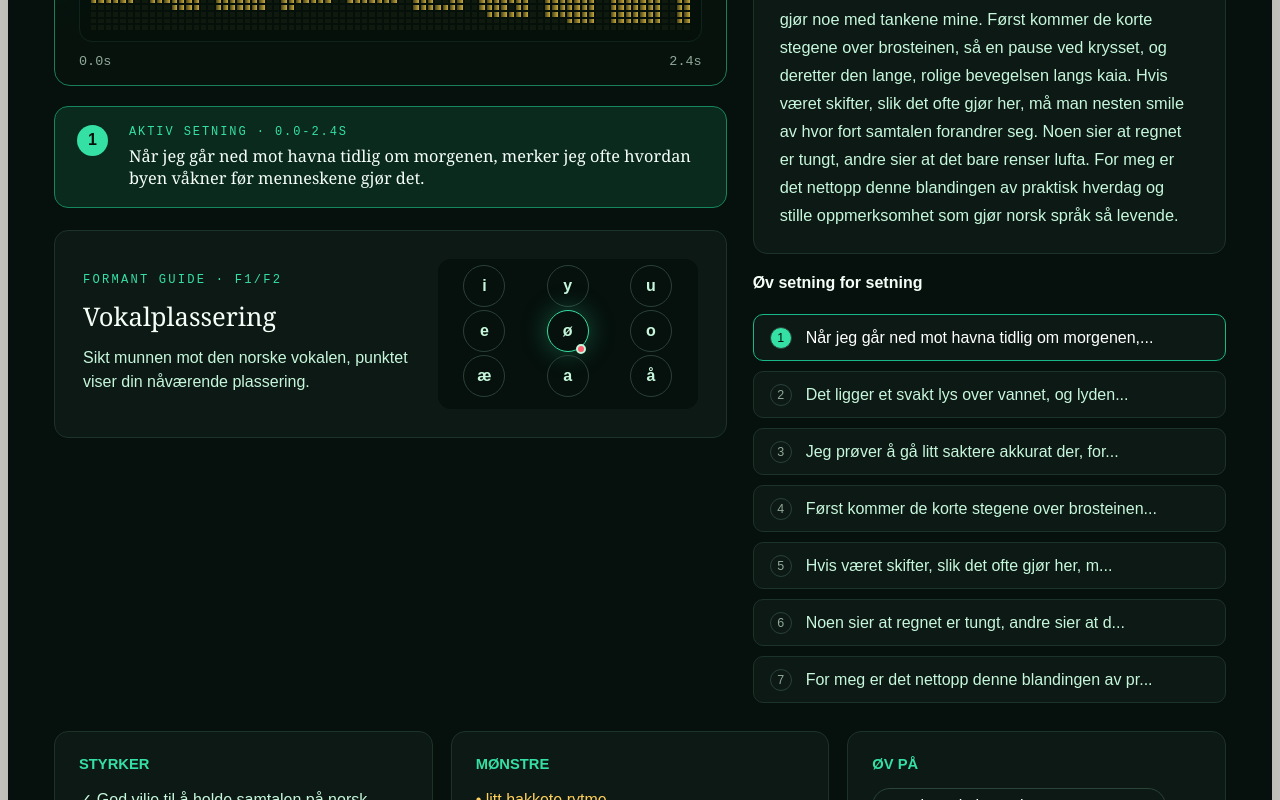
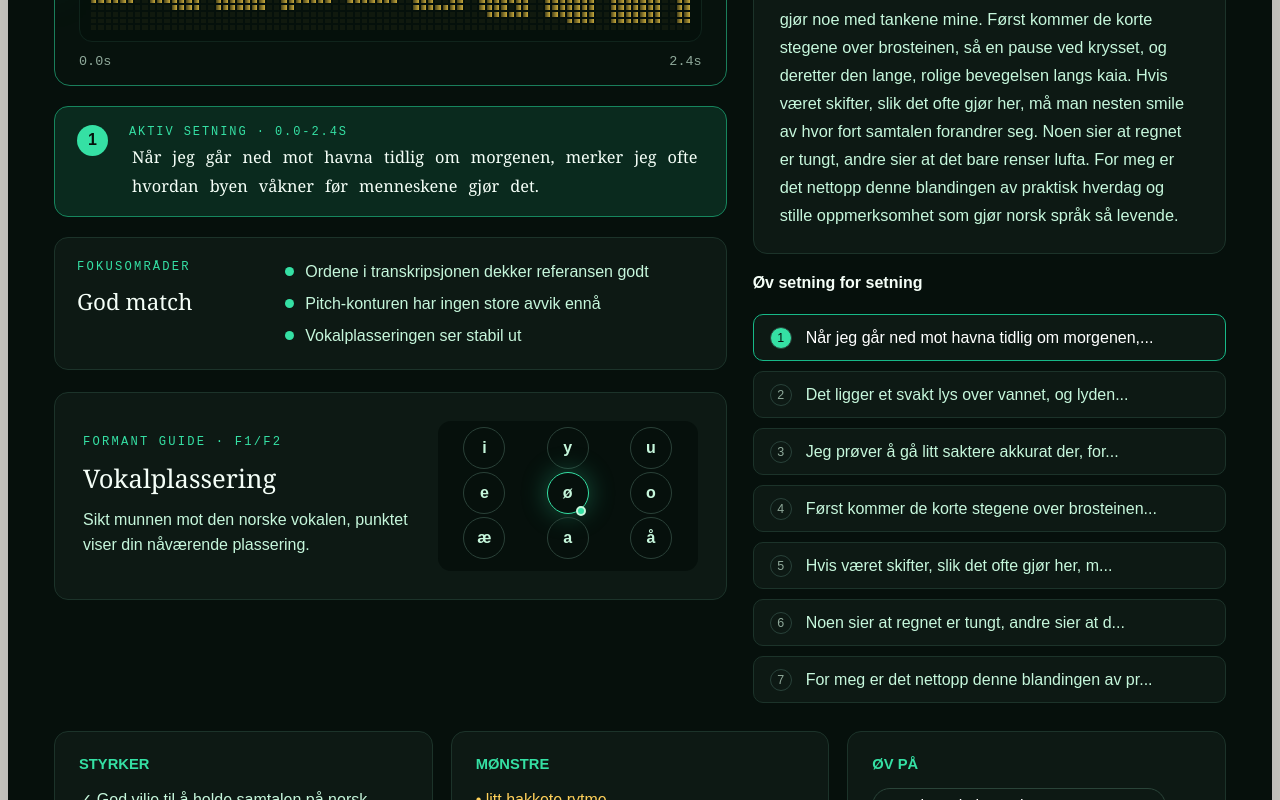
Before and after one commit to KevinGj/NorskCoach, a Next.js app: page / in a window 1280 px wide. Shown: the part 1171-1971 px from the top of the page. Built offline with nearby package versions, Linux system fonts and the light colour scheme.

Commit message:
Add pronunciation focus scoring UI

```diff
--- a/app/globals.css
+++ b/app/globals.css
@@ -379,11 +379,28 @@ h1 em {
   position: relative;
 }
 
+.varianceZone {
+  bottom: 0;
+  opacity: 0.22;
+  position: absolute;
+  top: 0;
+  z-index: 1;
+}
+
+.varianceZone.yellow {
+  background: var(--warn);
+}
+
+.varianceZone.red {
+  background: #ff6272;
+}
+
 .pitchOverlay svg {
   height: 100%;
   inset: 0;
   position: absolute;
   width: 100%;
+  z-index: 2;
 }
 
 .pitchOverlay polyline {
@@ -495,7 +512,90 @@ h1 em {
 }
 
 .activeSentence strong {
+  display: flex;
+  flex-wrap: wrap;
   font-size: 1.02rem;
+  gap: 5px;
+}
+
+.wordMark {
+  background: transparent;
+  border-radius: 5px;
+  color: inherit;
+  padding: 1px 3px;
+}
+
+.wordMark.yellow {
+  background: rgba(255, 209, 90, 0.18);
+  color: #ffe7a0;
+}
+
+.wordMark.red {
+  background: rgba(255, 98, 114, 0.2);
+  color: #ff9ca7;
+  text-decoration: underline;
+  text-decoration-thickness: 2px;
+  text-underline-offset: 3px;
+}
+
+.focusScore {
+  align-items: start;
+  background: var(--panel);
+  border: 1px solid var(--line);
+  border-radius: 14px;
+  display: grid;
+  gap: 20px;
+  grid-template-columns: minmax(170px, 0.45fr) minmax(0, 1fr);
+  margin-top: 20px;
+  padding: 22px;
+}
+
+.focusScore.yellow {
+  border-color: rgba(255, 209, 90, 0.45);
+}
+
+.focusScore.red {
+  border-color: rgba(255, 98, 114, 0.55);
+}
+
+.focusScore h3 {
+  font-size: 1.4rem;
+  margin-bottom: 0;
+}
+
+.focusScore ul {
+  display: grid;
+  gap: 9px;
+  list-style: none;
+  margin: 0;
+  padding: 0;
+}
+
+.focusScore li {
+  align-items: center;
+  color: var(--soft);
+  display: grid;
+  gap: 10px;
+  grid-template-columns: 10px minmax(0, 1fr);
+  line-height: 1.45;
+}
+
+.focusScore li span {
+  border-radius: 999px;
+  height: 9px;
+  width: 9px;
+}
+
+.focusScore .good {
+  background: var(--accent);
+}
+
+.focusScore .yellow {
+  background: var(--warn);
+}
+
+.focusScore .red {
+  background: #ff6272;
 }
 
 .vowelChart {
@@ -505,6 +605,14 @@ h1 em {
   grid-template-columns: minmax(0, 1fr) 260px;
   margin-top: 22px;
   padding: 28px;
+}
+
+.vowelChart.yellow {
+  border-color: rgba(255, 209, 90, 0.48);
+}
+
+.vowelChart.red {
+  border-color: rgba(255, 98, 114, 0.58);
 }
 
 .vowelChart h3 {
@@ -557,6 +665,14 @@ h1 em {
   transform: translate(-50%, -50%);
   width: 10px;
   z-index: 3;
+}
+
+.vowelChart.good .vowelDot {
+  background: var(--accent);
+}
+
+.vowelChart.yellow .vowelDot {
+  background: var(--warn);
 }
 
 .referenceColumn {
@@ -842,6 +958,7 @@ h1 em {
   .profileGrid,
   .feedbackGrid,
   .bottomBar,
+  .focusScore,
   .vowelChart {
     grid-template-columns: 1fr;
   }
--- a/app/page.tsx
+++ b/app/page.tsx
@@ -64,6 +64,19 @@ type VoiceOption = {
 };
 
 type PitchPoint = number | null;
+
+type Severity = "good" | "yellow" | "red";
+
+type WordScore = {
+  word: string;
+  severity: Severity;
+};
+
+type VarianceZone = {
+  start: number;
+  width: number;
+  severity: Exclude<Severity, "good">;
+};
 
 declare global {
   interface Window {
@@ -241,6 +254,101 @@ function normalizePitchToLane(pitch: number | null, samples: number[]) {
   return Math.max(18, Math.min(82, 82 - ((pitch - min) / range) * 64));
 }
 
+function normalizeToken(value: string) {
+  return value
+    .toLowerCase()
+    .normalize("NFD")
+    .replace(/[\u0300-\u036f]/g, "")
+    .replace(/[^a-z0-9æøå]/g, "");
+}
+
+function scoreTranscriptWords(reference: string, transcript: string): WordScore[] {
+  if (!transcript.trim()) {
+    return reference.split(/\s+/).filter(Boolean).map((word) => ({ word, severity: "good" }));
+  }
+
+  const spoken = transcript
+    .split(/\s+/)
+    .map(normalizeToken)
+    .filter(Boolean);
+  const spokenSet = new Set(spoken);
+  let cursor = 0;
+
+  return reference.split(/\s+/).filter(Boolean).map((word) => {
+    const token = normalizeToken(word);
+    const orderedIndex = spoken.indexOf(token, cursor);
+    if (!token || orderedIndex >= cursor) {
+      if (orderedIndex >= cursor) cursor = orderedIndex + 1;
+      return { word, severity: "good" };
+    }
+    if (spokenSet.has(token)) return { word, severity: "yellow" };
+    return { word, severity: "red" };
+  });
+}
+
+function buildVarianceZones(nativePitch: PitchPoint[], studentPitch: PitchPoint[]): VarianceZone[] {
+  if (!studentPitch.length) return [];
+
+  const severities = nativePitch.map((nativePoint, index) => {
+    const studentIndex = Math.round((index / Math.max(1, nativePitch.length - 1)) * Math.max(0, studentPitch.length - 1));
+    const studentPoint = studentPitch[studentIndex];
+    if (nativePoint === null || studentPoint === null || studentPoint === undefined) return "good" as Severity;
+    const variance = Math.abs(nativePoint - studentPoint);
+    if (variance > 28) return "red";
+    if (variance > 16) return "yellow";
+    return "good";
+  });
+
+  const zones: VarianceZone[] = [];
+  let zoneStart = -1;
+  let zoneSeverity: VarianceZone["severity"] | null = null;
+
+  severities.forEach((severity, index) => {
+    if (severity === "good") {
+      if (zoneSeverity && zoneStart >= 0) {
+        zones.push({
+          start: (zoneStart / severities.length) * 100,
+          width: ((index - zoneStart) / severities.length) * 100,
+          severity: zoneSeverity
+        });
+      }
+      zoneStart = -1;
+      zoneSeverity = null;
+      return;
+    }
+
+    if (zoneSeverity === severity) return;
+    if (zoneSeverity && zoneStart >= 0) {
+      zones.push({
+        start: (zoneStart / severities.length) * 100,
+        width: ((index - zoneStart) / severities.length) * 100,
+        severity: zoneSeverity
+      });
+    }
+    zoneStart = index;
+    zoneSeverity = severity;
+  });
+
+  if (zoneSeverity && zoneStart >= 0) {
+    zones.push({
+      start: (zoneStart / severities.length) * 100,
+      width: ((severities.length - zoneStart) / severities.length) * 100,
+      severity: zoneSeverity
+    });
+  }
+
+  return zones.filter((zone) => zone.width >= 3);
+}
+
+function summarizeSeverity(words: WordScore[], zones: VarianceZone[], vowelSeverity: Severity) {
+  const missingWords = words.filter((word) => word.severity === "red").length;
+  const weakWords = words.filter((word) => word.severity === "yellow").length;
+  const redZones = zones.filter((zone) => zone.severity === "red").length;
+  if (missingWords || redZones || vowelSeverity === "red") return "red";
+  if (weakWords || zones.length || vowelSeverity === "yellow") return "yellow";
+  return "good";
+}
+
 function truncateSentence(sentence: string) {
   return sentence.length > 45 ? `${sentence.slice(0, 45).trim()}...` : sentence;
 }
@@ -272,6 +380,7 @@ function AudioStudyPanel({
   currentTime,
   duration,
   activeSentence,
+  transcript,
   sentenceIndex,
   studentPitch,
   isStudentListening,
@@ -283,6 +392,7 @@ function AudioStudyPanel({
   currentTime: number;
   duration: number;
   activeSentence: string;
+  transcript: string;
   sentenceIndex: number;
   studentPitch: PitchPoint[];
   isStudentListening: boolean;
@@ -308,12 +418,20 @@ function AudioStudyPanel({
       return formant && Math.sin(time * Math.PI * 18) > -0.75;
     })
   );
-  const nativePolyline = pointsToPolyline(makeNativePitch(sentenceIndex));
+  const nativePitch = makeNativePitch(sentenceIndex);
+  const nativePolyline = pointsToPolyline(nativePitch);
   const studentPolyline = pointsToPolyline(studentPitch);
   const voicedStudent = studentPitch.filter((point): point is number => point !== null);
   const latestStudent = voicedStudent.at(-1);
   const vowelX = latestStudent ? Math.max(15, Math.min(85, 100 - latestStudent)) : 55;
   const vowelY = latestStudent ? Math.max(18, Math.min(82, 36 + Math.sin(latestStudent / 11) * 24)) : 60;
+  const wordScores = scoreTranscriptWords(activeSentence, transcript);
+  const varianceZones = buildVarianceZones(nativePitch, studentPitch);
+  const vowelDistance = latestStudent ? Math.abs(vowelX - 50) + Math.abs(vowelY - 50) : 0;
+  const vowelSeverity: Severity = !latestStudent ? "good" : vowelDistance > 42 ? "red" : vowelDistance > 25 ? "yellow" : "good";
+  const totalSeverity = summarizeSeverity(wordScores, varianceZones, vowelSeverity);
+  const redWords = wordScores.filter((word) => word.severity === "red").slice(0, 4).map((word) => word.word.replace(/[,.!?;:]$/, ""));
+  const yellowWords = wordScores.filter((word) => word.severity === "yellow").slice(0, 4).map((word) => word.word.replace(/[,.!?;:]$/, ""));
 
   const scrubFromPointer = (clientX: number) => {
     const rect = timelineRef.current?.getBoundingClientRect();
@@ -357,6 +475,13 @@ function AudioStudyPanel({
           ))}
         </div>
         <div className="pitchOverlay" aria-label="Pitch overlay">
+          {varianceZones.map((zone, index) => (
+            <span
+              className={`varianceZone ${zone.severity}`}
+              key={`${zone.start}-${index}`}
+              style={{ left: `${zone.start}%`, width: `${zone.width}%` }}
+            />
+          ))}
           <span className="laneLabel">Native</span>
           <svg viewBox="0 0 100 100" preserveAspectRatio="none" aria-hidden="true">
             <polyline className="nativeLine" points={nativePolyline} />
@@ -383,11 +508,48 @@ function AudioStudyPanel({
         <span>{sentenceIndex + 1}</span>
         <div>
           <p>Aktiv setning · {currentTime.toFixed(1)}-{duration.toFixed(1)}s</p>
-          <strong>{activeSentence}</strong>
+          <strong>
+            {wordScores.map((score, index) => (
+              <mark className={`wordMark ${score.severity}`} key={`${score.word}-${index}`}>
+                {score.word}
+              </mark>
+            ))}
+          </strong>
         </div>
       </div>
 
-      <div className="vowelChart">
+      <div className={`focusScore ${totalSeverity}`}>
+        <div>
+          <p className="microLabel">Fokusområder</p>
+          <h3>{totalSeverity === "red" ? "Jobb med disse først" : totalSeverity === "yellow" ? "Nesten der" : "God match"}</h3>
+        </div>
+        <ul>
+          <li>
+            <span className={redWords.length ? "red" : "good"} />
+            {redWords.length ? `Mangler/avviker: ${redWords.join(", ")}` : "Ordene i transkripsjonen dekker referansen godt"}
+          </li>
+          <li>
+            <span className={varianceZones.some((zone) => zone.severity === "red") ? "red" : varianceZones.length ? "yellow" : "good"} />
+            {varianceZones.length ? "Se de markerte pitch-sonene i grafen" : "Pitch-konturen har ingen store avvik ennå"}
+          </li>
+          <li>
+            <span className={vowelSeverity} />
+            {vowelSeverity === "red"
+              ? "Vokalplasseringen er langt fra målet"
+              : vowelSeverity === "yellow"
+                ? "Vokalplasseringen bør justeres litt"
+                : "Vokalplasseringen ser stabil ut"}
+          </li>
+          {yellowWords.length > 0 && (
+            <li>
+              <span className="yellow" />
+              Sjekk rekkefølge/trykk: {yellowWords.join(", ")}
+            </li>
+          )}
+        </ul>
+      </div>
+
+      <div className={`vowelChart ${vowelSeverity}`}>
         <div>
           <p className="microLabel">Formant guide · F1/F2</p>
           <h3>Vokalplassering</h3>
@@ -838,6 +1000,7 @@ export default function Home() {
                 currentTime={selectedSentenceTime}
                 duration={selectedSentenceDuration}
                 activeSentence={selectedSegment.sentence}
+                transcript={transcript}
                 sentenceIndex={selectedSentence}
                 studentPitch={studentPitch}
                 isStudentListening={isStudentListening}
```
